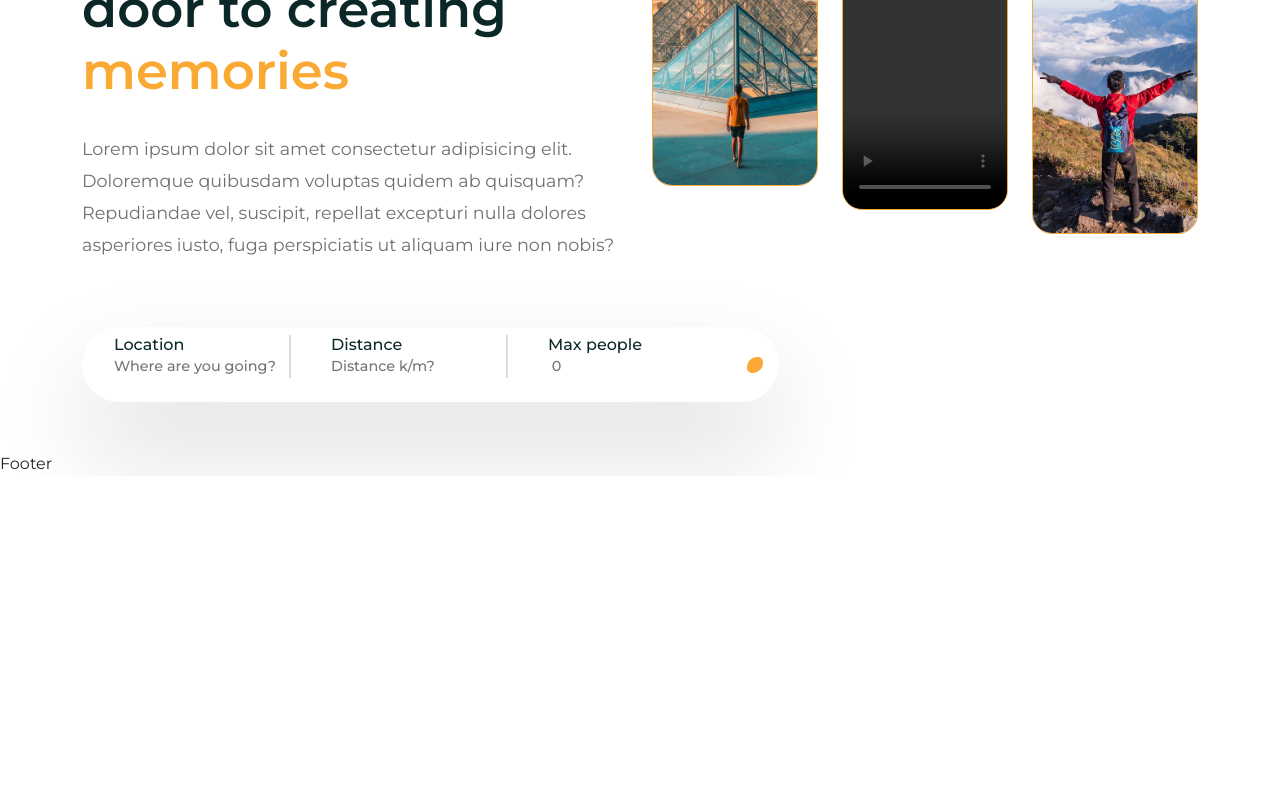
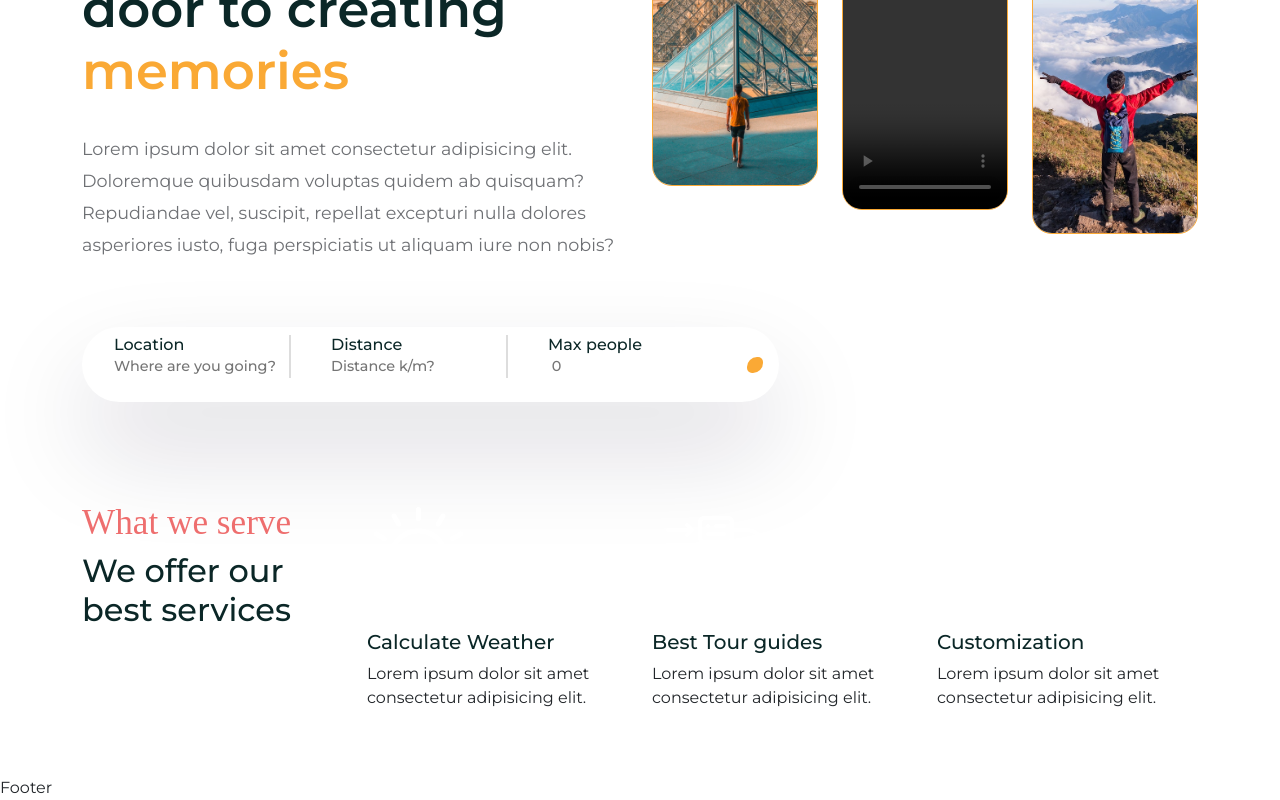
Before and after one commit to CLIFF-MUDIGO/tour-management, a React (Create React App) app in the folder frontend/: page /home in a window 1280 px wide. Shown: the part 326-1126 px from the top of the page. Before the commit the page ends 802 px from the top, so only its background shows below. Built offline with nearby package versions, Linux system fonts and the light colour scheme; grey boxes are pictures that could not be loaded; the HTML template or start-up script is replaced by a standard one; a web font is replaced by a local one.

Commit message:
:sparkles: serviceList

```diff
--- a/frontend/src/Pages/Home.jsx
+++ b/frontend/src/Pages/Home.jsx
@@ -8,6 +8,8 @@ import worldImg from '../assets/images/world.png';
 import Subtitle from './../shared/Subtitle';
 
 import SearchBar from '../shared/SearchBar';
+
+import ServicesList from './../services/ServicesList';
 
 const Home = () => (
   <>
@@ -48,6 +50,19 @@ const Home = () => (
       </Container>
     </section>
     {/*========== hero section end ========*/}
+    <section>
+      <Container>
+        <Row>
+          <Col lg='3'>
+            <h5 className="services__subtitle"> What we serve</h5>
+            <h2 className="services__title">We offer our best services</h2>
+
+
+          </Col>
+          <ServicesList/>
+        </Row>
+      </Container>
+    </section>
   </>
 );
 
--- /dev/null
+++ b/frontend/src/services/ServiceCard.jsx
@@ -0,0 +1,20 @@
+import React from 'react'
+import './service-card.css'
+
+const ServiceCard = ({item}) => {
+
+    const {imgUrl, title, desc} = item
+  return (
+    <div className='service__item'>
+        <div className="service__img">
+            <img src={imgUrl} alt='' />
+
+        </div>
+        <h5>{title}</h5>
+        <p>{desc}</p>
+    </div>
+
+  )
+}
+
+export default ServiceCard
--- /dev/null
+++ b/frontend/src/services/ServicesList.jsx
@@ -0,0 +1,47 @@
+import React from 'react'
+import ServiceCard from './ServiceCard'
+import { Col } from 'reactstrap'
+
+
+import weatherImg from '../assets/images/weather.png'
+import guideImg from '../assets/images/guide.png'
+import customizationImg from '../assets/images/customization.png'
+
+const servicesData = [
+    {
+        imgUrl: weatherImg,
+        title: 'Calculate Weather',
+        desc: 'Lorem ipsum dolor sit amet consectetur adipisicing elit. '
+    },
+    {
+        imgUrl: guideImg,
+        title: 'Best Tour guides',
+        desc: 'Lorem ipsum dolor sit amet consectetur adipisicing elit. '
+    },
+    {
+        imgUrl: customizationImg,
+        title: 'Customization',
+        desc: 'Lorem ipsum dolor sit amet consectetur adipisicing elit. '
+    },
+]
+
+const ServicesList = () => {
+  return <>
+{
+    servicesData.map((item, index) => (
+        <Col lg='3' key={index}>
+            <ServiceCard item={item}/>
+        </Col>
+    ))
+}
+
+
+
+
+
+  </>
+
+
+}
+
+export default ServicesList
--- a/frontend/src/shared/SearchBar.jsx
+++ b/frontend/src/shared/SearchBar.jsx
@@ -1,8 +1,24 @@
 
-import React from 'react'
+import React, {useRef} from 'react'
 import './search-bar.css'
 import{ Col, Form, FormGroup} from 'reactstrap'
 const SearchBar = () => {
+
+const locationRef = useRef('')
+const distanceRef = useRef('')
+const maxGroupSizeRef = useRef('')
+
+const searchHandle = () => {
+    const location = locationRef.current.value
+    const distance = distanceRef.current.value
+    const maxGroupSize = maxGroupSizeRef.current.value
+
+    if(location === '' || distance === '' || maxGroupSize === '')
+    return alert('All fields are required!')
+}
+
+
+
 return <Col lg='12'>
     <div className='search__bar'>
         <Form className='d-flex align-items-center gap-4'>
@@ -10,24 +26,24 @@ return <Col lg='12'>
                 <span><i class="ri-map-pin-line"></i></span>
                 <div>
                     <h6>Location</h6>
-                    <input type="text" placeholder='Where are you going?'/>
+                    <input type="text" placeholder='Where are you going?'ref={locationRef}/>
                 </div>
             </FormGroup>
             <FormGroup className='d-flex gap-3 form__group form__group-fast'>
                 <span><i class="ri-map-pin-time-line"></i></span>
                 <div>
                     <h6>Distance</h6>
-                    <input type="number" placeholder='Distance k/m?'/>
+                    <input type="number" placeholder='Distance k/m?' ref={distanceRef}/>
                 </div>
             </FormGroup>
             <FormGroup className='d-flex gap-3 form__group form__group-last'>
                 <span><i class="ri-group-line"></i></span>
                 <div>
                     <h6>Max people</h6>
-                    <input type="number" placeholder=' 0'/>
+                    <input type="number" placeholder=' 0' ref={maxGroupSizeRef}/>
                 </div>
             </FormGroup>
-            <span className="search__icon" type='submit'>
+            <span className="search__icon" type='submit' onClick={searchHandle}>
             <i class="ri-search-line"></i>
             </span>
 
--- a/frontend/src/styles/home.css
+++ b/frontend/src/styles/home.css
@@ -34,3 +34,13 @@
     padding-top: 2rem;
 
 }
+.services__subtitle{
+    font-size:2.2rem;
+    font-weight: 500;
+    color: #ee6e6e;
+    font-family: var(--subtitle-font-name);
+}
+.services __title{
+    font-size: 2.5rem;
+    font-weight: 500;
+}
```
Also changed, not shown: frontend/src/services/service-card.css (added).
